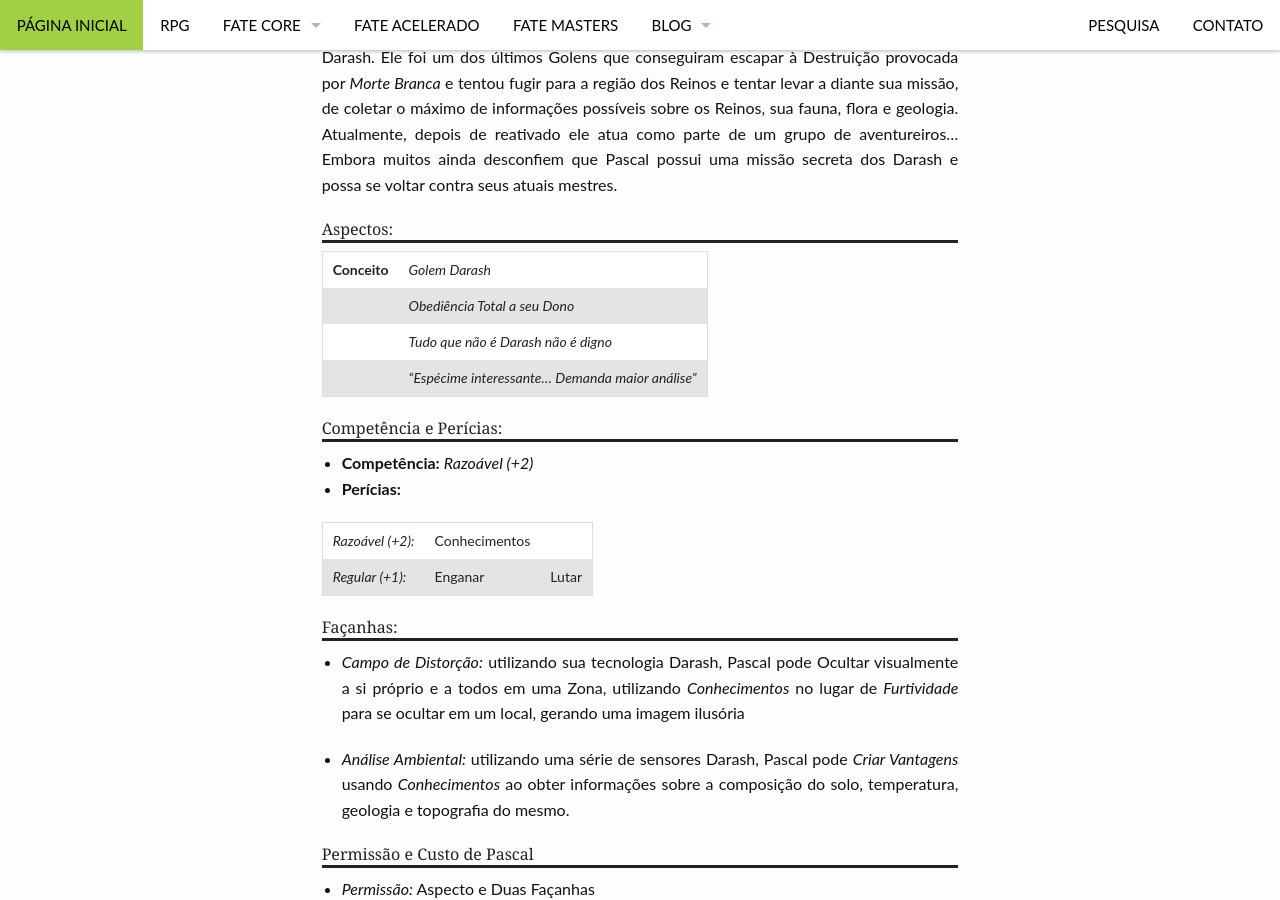
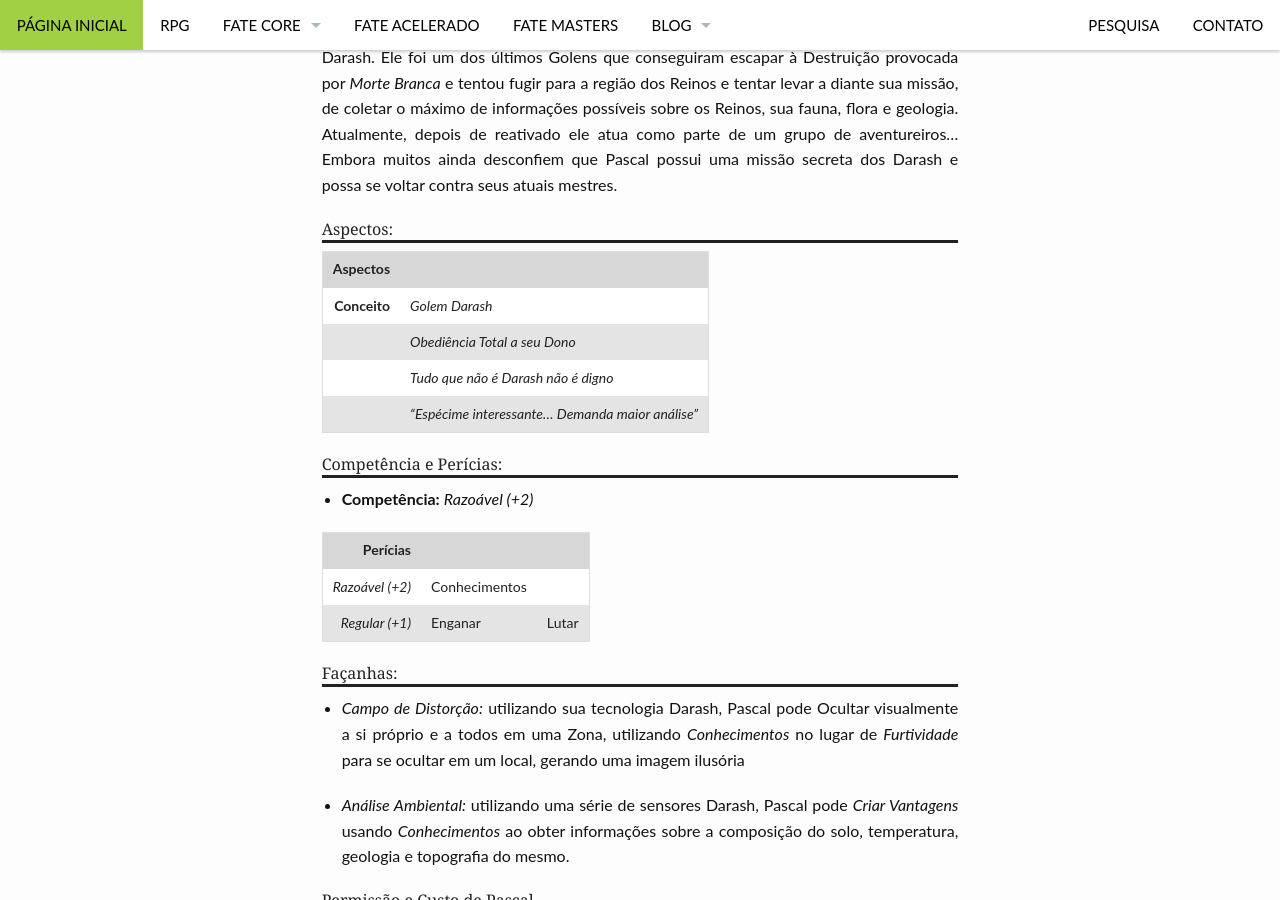
Before and after one commit to fabiocosta0305/fabiocosta0305.github.io-old, a Jekyll site: the page built from _posts/RPG/2015-05-27-DestinoDeMoreania-extras.md, in a window 1280 px wide and 900 px high, scrolled down 40363 px. Built offline with Jekyll 4.4.1, drawn with Linux system fonts in a browser that asks for light colours.

```diff
--- a/_posts/RPG/2015-05-27-DestinoDeMoreania-extras.md
+++ b/_posts/RPG/2015-05-27-DestinoDeMoreania-extras.md
@@ -1915,17 +1915,20 @@ Darash e possa se voltar contra seus atuais mestres.
 
 ###### Aspectos:
 
- **Conceito** | *Golem Darash*
-              | *Obediência Total a seu Dono*
-              | *Tudo que não é Darash não é digno*
-              | *"Espécime interessante... Demanda maior análise"*
+ **Aspectos**     |
+ ----------------:|--------------
+ **Conceito**     | *Golem Darash*
+                  | *Obediência Total a seu Dono*
+                  | *Tudo que não é Darash não é digno*
+                  | *"Espécime interessante... Demanda maior análise"*
 
 ###### Competência e Perícias:
 - **Competência:** *Razoável (+2)*
-- **Perícias:**
-
-*Razoável (+2):* | Conhecimentos |
-*Regular (+1):*  | Enganar       | Lutar
+
+ **Perícias**     | |
+ ----------------:|---------------|--------|
+ *Razoável (+2)*  | Conhecimentos |        |
+ *Regular (+1)*   | Enganar       | Lutar  |
 
 ###### Façanhas:
 - *Campo de Distorção:* utilizando  sua tecnologia Darash, Pascal pode
```
